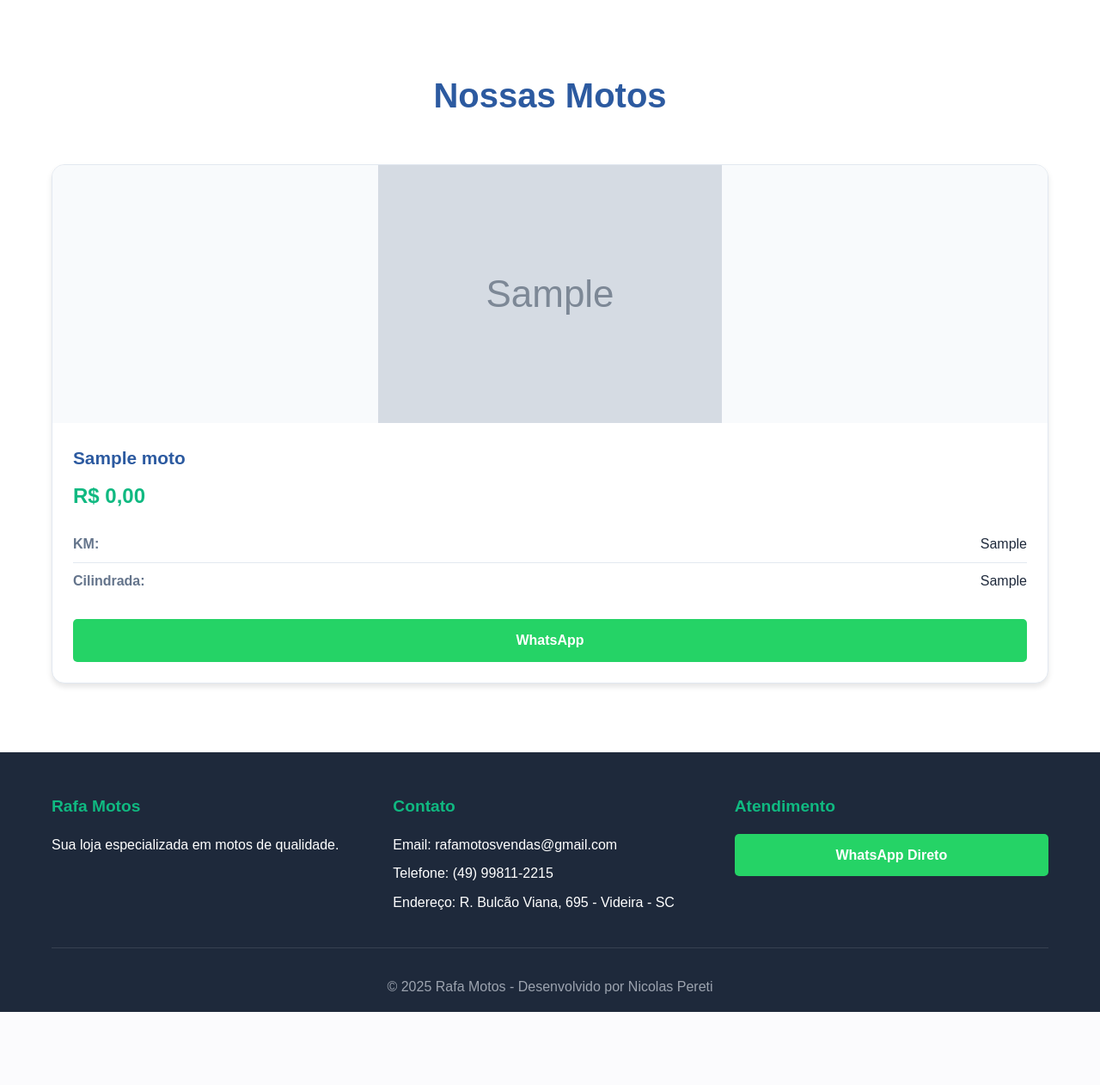
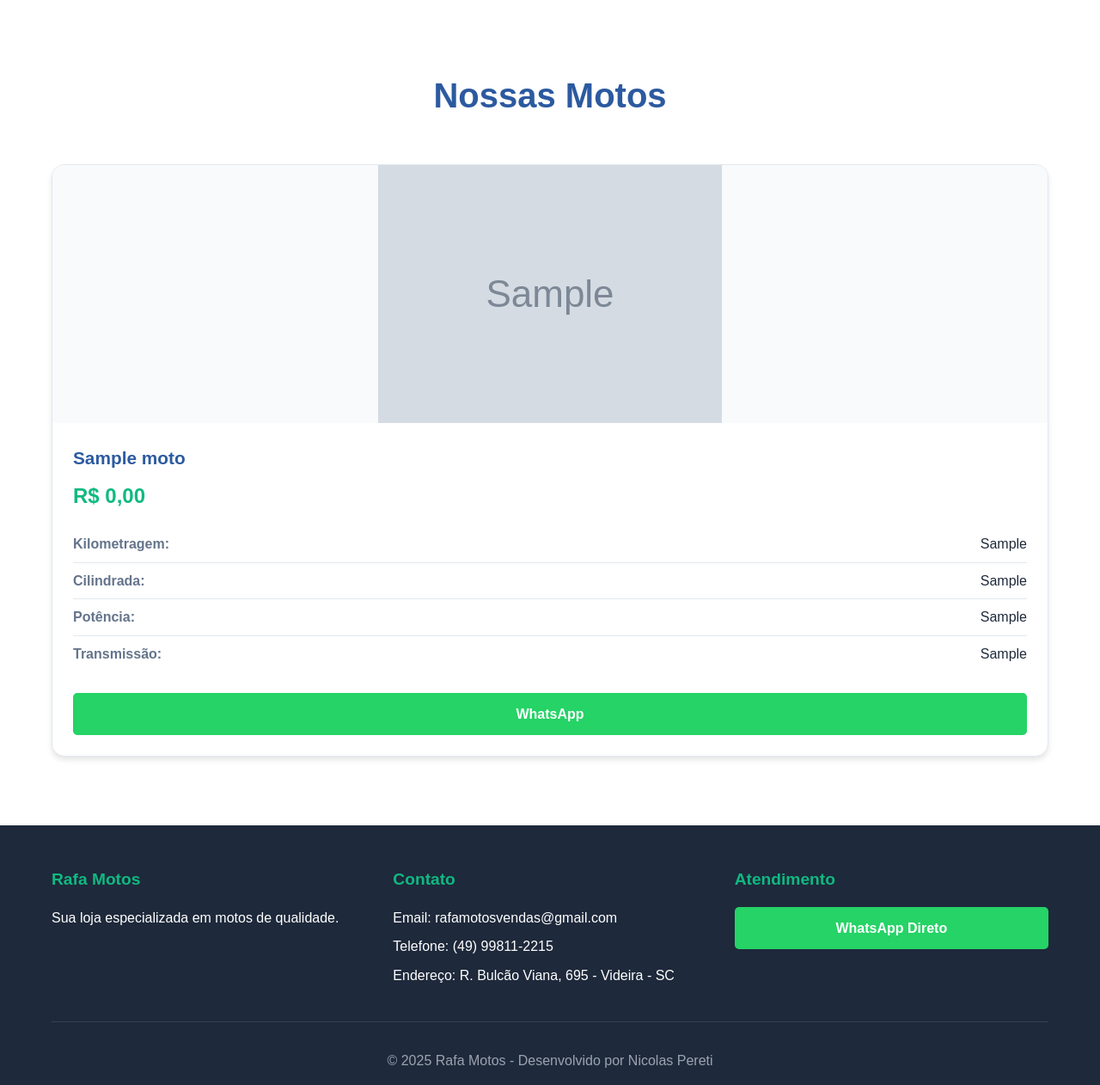
Before and after one commit to Peretizz/RafaMotos, a PHP site: page / in a window 1280 px wide. Shown: the part 1337-2599 px from the top of the page at 86% size. Before the commit the page ends 2514 px from the top, so only its background shows below. Run offline with PHP 8.4, Linux system fonts and the light colour scheme; tables that the repository leaves empty or names only in its code hold one stand-in row (values such as "Sample post"); grey boxes marked "Sample" are stand-in pictures.

Commit message:
correção erro

```diff
--- a/index.php
+++ b/index.php
@@ -93,16 +93,18 @@ $motos = $stmt->fetchAll(PDO::FETCH_ASSOC);
                             <h3 class="produto-titulo"><?php echo $moto['titulo']; ?></h3>
                             <p class="produto-preco">R$ <?php echo number_format($moto['preco'], 2, ',', '.'); ?></p>
                             <div class="produto-especificacoes">
-                                <div class="especificacao"><span>KM:</span><span><?php echo $moto['km']; ?></span></div>
+                                <div class="especificacao"><span>Kilometragem:</span><span><?php echo $moto['km']; ?></span></div>
                                 <div class="especificacao"><span>Cilindrada:</span><span><?php echo $moto['cilindrada']; ?></span></div>
+                                <div class="especificacao"><span>Potência:</span><span><?php echo $moto['potencia']; ?></span></div>
+                                <div class="especificacao"><span>Transmissão:</span><span><?php echo $moto['transmissao']; ?></span></div>
                             </div>
                             <a href="https://wa.me/554998112215?text=Olá,%20interesse%20na%20<?php echo urlencode($moto['titulo']); ?>"
                                 class="btn btn-whatsapp" target="_blank">WhatsApp</a>
 
                             <?php if (isset($_SESSION['logado'])): ?>
                                 <a href="src/MotoDAO.php?acao=excluir&id=<?php echo $idM; ?>"
-                                   style="background: #000; color: #fff; display: block; text-align: center; padding: 10px; margin-top: 10px; border-radius: 5px;"
-                                   onclick="return confirm('Excluir?')">🗑️ Excluir</a>
+                                    style="background: #000; color: #fff; display: block; text-align: center; padding: 10px; margin-top: 10px; border-radius: 5px;"
+                                    onclick="return confirm('Excluir?')">🗑️ Excluir</a>
                             <?php endif; ?>
                         </div>
                     </div>
@@ -157,4 +159,5 @@ $motos = $stmt->fetchAll(PDO::FETCH_ASSOC);
         menuToggle.addEventListener('click', () => nav.classList.toggle('active'));
     </script>
 </body>
+
 </html>
```
